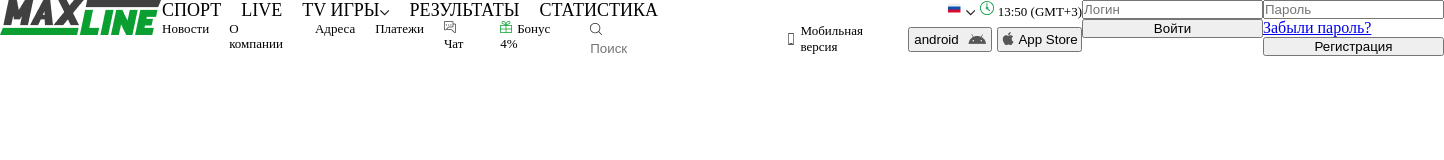
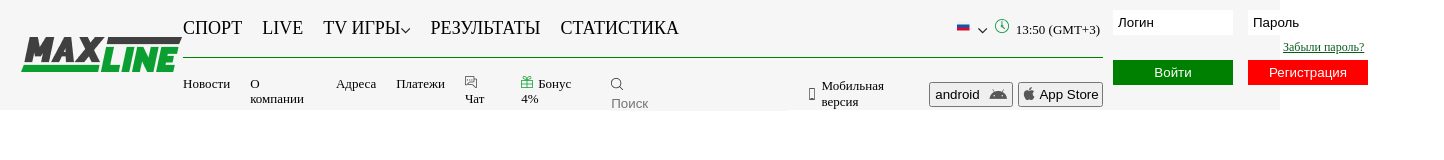
Before and after one commit to Sergej-Karyuhin/MaxLine_test_task, a plain HTML site: page index.html in a window 1280 px wide. Shown: the whole page, 1444 px wide, since content can reach past the window. Drawn offline with Linux system fonts and the light colour scheme.

Commit message:
feat: add header

```diff
--- a/index.html
+++ b/index.html
@@ -23,10 +23,10 @@
                 <li>статистика</li>
               </ul>
               <div class="sub-header-1-container__info">
-                <img src="assets/russia.png" alt="russia">
-                <img src="assets/arrow_lng.png" alt="arrow_lng">
-                <img src="assets/clock.png" alt="clock">
-                <span>13:50 (GMT+3)</span>
+                <img class="sub-header-1-container__info__item" src="assets/russia.png" alt="russia">
+                <img class="sub-header-1-container__info__item" src="assets/arrow_lng.png" alt="arrow_lng">
+                <img class="sub-header-1-container__info__item" src="assets/clock.png" alt="clock">
+                <span class="sub-header-1-container__info__item">13:50 (GMT+3)</span>
               </div>
             </div>
           </section>
@@ -61,18 +61,24 @@
         </div>
 
         <div class="header__authorization">
-          <div class="">
-            <input placeholder="Логин">
-            <button>Войти</button>
+          <div class="sign-in">
+            <input placeholder="Логин" class="sign-in__input">
+            <button class="sign-in__button">Войти</button>
           </div>
-          <div class="">
-            <input placeholder="Пароль">
-            <a href="#">Забыли пароль?</a>
-            <button>Регистрация</button>
+          <div class="sign-up">
+            <input placeholder="Пароль" class="sign-up__input">
+            <a href="#" class="sign-up__link">Забыли пароль?</a>
+            <button class="sign-up__button">Регистрация</button>
           </div>
         </div>
       </header>
 
+
+
+      <aside class="kinds-of-sports">
+
+      </aside>
+
     </div>
   </body>
 </html>
--- a/style.scss
+++ b/style.scss
@@ -12,7 +12,11 @@
 .header {
   display: flex;
   height: 110px;
-  // background-color: gray;
+  background-color: #F6F6F6;
+
+  button, li {
+    cursor: pointer;
+  }
 
   .sub-header-1, .sub-header-2, .sub-header-1-container, .sub-header-2-container, .header-2-section {
     display: flex;
@@ -22,9 +26,20 @@
     width: 1420px;
   }
 
+  .header__logo {
+    margin-top: 37px;
+    margin-left: 21px;
+  }
+
+  input {
+    background: #F6F6F6;
+  }
+
   .header-1-section {
     display: flex;
     justify-content: flex-end;
+    padding: 18px 0;
+    border-bottom: 1px solid green;
     .sub-header-1-container {
       justify-content: space-between;
       width: 920px;
@@ -34,13 +49,15 @@
     text-transform: uppercase;
     font-weight: 500;
     font-size: 18px;
-    line-height: 21px;
     li {
       margin-right: 20px;
     }
   }
   .sub-header-1-container__info {
     display: block;
+    .sub-header-1-container__info__item {
+      margin-right: 3px;
+    }
     span {
       font-size: 13px;
       line-height: 15px;
@@ -50,6 +67,7 @@
 
   .header-2-section {
     justify-content: space-between;
+    padding: 18px 0;
   }
   .sub-header-2 {
     font-size: 13px;
@@ -84,10 +102,43 @@
 
   .header__authorization {
     display: flex;
+    margin-left: 10px;
+    margin-top: 10px;
     div {
       display: flex;
       flex-direction: column;
     }
+    ::-webkit-input-placeholder {padding-left: 5px; color: black;}
+    ::-moz-placeholder          {padding-left: 5px; color: black;}
+    :-moz-placeholder           {padding-left: 5px; color: black;}
+    :-ms-input-placeholder      {padding-left: 5px; color: black;}
+
+    .sign-in__input, .sign-in__button, .sign-up__input, .sign-up__button {
+      width: 120px;
+      height: 25px;
+      border: 0;
+      margin-right: 15px;
+      margin-bottom: 15px;
+    }
+    .sign-in__input, .sign-up__input {
+      background-color: white;
+      color: black;
+    }
+    .sign-in__button {
+      background-color: green;
+      color: white;
+      margin-top: 10px;
+    }
+    .sign-up__button {
+      background-color: red;
+      color: white;
+    }
+    .sign-up__link {
+      font-size: 12px;
+      color: #0B5D1E;
+      padding-left: 35px;
+      margin-top: -10px;
+      margin-bottom: 5px;
+    }
   }
-
 }
```
Also changed, not shown: style.min.css.
